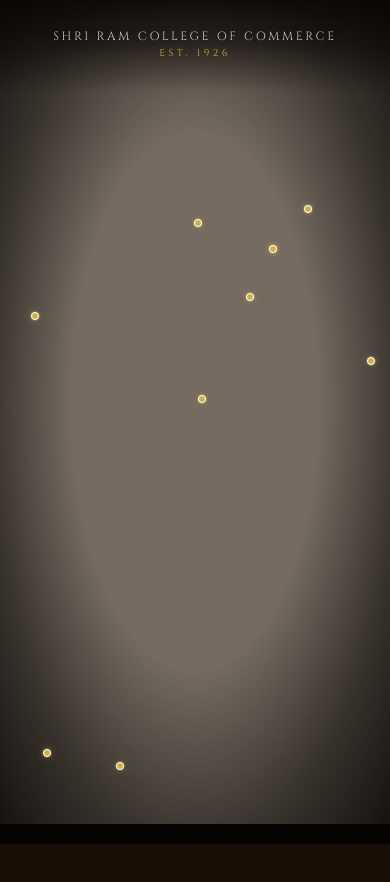
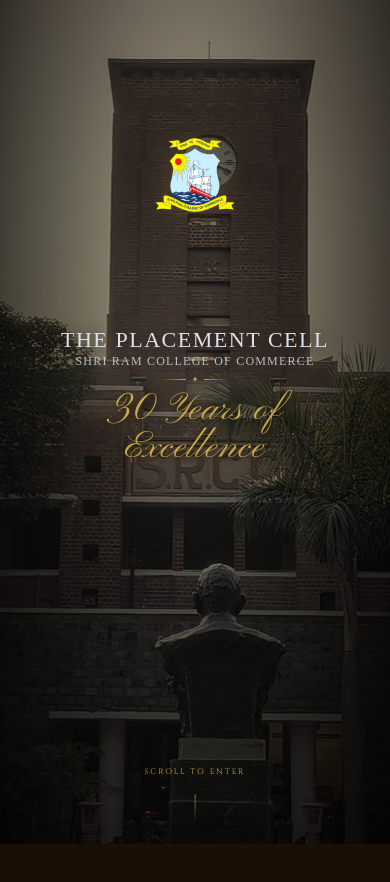
Before and after one commit to divyansh730/srcc-mixer, a React (Vite) app: page / in a window 390 px wide. Shown: the top 882 px of the page. Built offline with nearby package versions, Linux system fonts and the light colour scheme.

Commit message:
Fix mobile birdseye, reduce spacing between header elements

```diff
--- a/src/components/BirdseyeSection.jsx
+++ b/src/components/BirdseyeSection.jsx
@@ -41,14 +41,12 @@
       id="birdseye"
       style={{
         position: "relative",
-        background: isMobile ? "transparent" : "linear-gradient(180deg, transparent 0%, #0A0500 15%, #080402 100%)",
-        padding: isMobile ? "0" : "0",
-        marginTop: isMobile ? "0" : "72px",
+        background: "linear-gradient(180deg, transparent 0%, #0A0500 15%, #080402 100%)",
+        padding: "0",
+        marginTop: "72px",
         borderTop: "none",
-        minHeight: isMobile ? "100vh" : "auto",
       }}
     >
-      {!isMobile && (
       <div
         className="landing-heading-block"
         ref={headerRef}
@@ -74,29 +72,16 @@
           }
         `}</style>
       </div>
-      )}
 
-      <div
-        style={{
-          position: isMobile ? "fixed" : "relative",
-          top: isMobile ? 0 : "auto",
-          left: isMobile ? 0 : "auto",
-          right: isMobile ? 0 : "auto",
-          bottom: isMobile ? 0 : "auto",
-          zIndex: isMobile ? 9999 : 3,
-          width: "100%",
-          height: isMobile ? "100vh" : "100vh",
-          margin: "0 auto",
-          padding: "0",
-        }}
-      >
       <div
         style={{
           position: "relative",
           width: "100%",
-            height: "100%",
+          height: isMobile ? "calc(100vh - 200px)" : "100vh",
+          margin: "0 auto",
+          padding: "0",
           overflow: "hidden",
-            boxShadow: isMobile ? "none" : "0 10px 40px rgba(0,0,0,0.9)",
+          boxShadow: "0 10px 40px rgba(0,0,0,0.9)",
         }}
       >
         <iframe
@@ -107,7 +92,6 @@
           allow="autoplay; fullscreen; encrypted-media; picture-in-picture"
         />
       </div>
-      </div>
 
     </section>
   );
--- a/src/components/ScrollStory_V2.jsx
+++ b/src/components/ScrollStory_V2.jsx
@@ -703,7 +703,7 @@
               pointerEvents: "none",
             }}
             >
-            <div style={{ height: isMobile ? "16px" : "32px" }} />
+              <div style={{ height: isMobile ? "8px" : "20px" }} />
               <div
                 ref={contentRef}
                 style={{
@@ -712,12 +712,12 @@
                   display: "flex",
                   flexDirection: "column",
                   alignItems: "center",
-                gap: isMobile ? "6px" : "12px",
+                  gap: isMobile ? "3px" : "8px",
                   maxWidth: isMobile ? "320px" : "none",
                   transform: "translate3d(0,0,0)",
                 }}
               >
-              <div style={{ display: "flex", flexDirection: "column", alignItems: "center", gap: "2px" }}>
+                <div style={{ display: "flex", flexDirection: "column", alignItems: "center", gap: "1px" }}>
                   <div
                     style={{
                       fontFamily: "'Times New Roman', Times, serif",
@@ -748,18 +748,18 @@
                 </div>
               </div>
 
-              <div style={{ display: "flex", alignItems: "center", gap: isMobile ? "8px" : "12px" }}>
+              <div style={{ display: "flex", alignItems: "center", gap: isMobile ? "6px" : "10px", marginTop: "2px", marginBottom: "2px" }}>
                 <div
                   style={{
-                    width: isMobile ? "34px" : "80px",
+                    width: isMobile ? "24px" : "60px",
                     height: "1px",
                     background: "linear-gradient(90deg, transparent, #C9A84C)",
                   }}
                 />
-                <span style={{ color: "#C9A84C", fontSize: isMobile ? "10px" : "13px" }}>✦</span>
+                <span style={{ color: "#C9A84C", fontSize: isMobile ? "8px" : "12px" }}>✦</span>
                 <div
                   style={{
-                    width: isMobile ? "34px" : "80px",
+                    width: isMobile ? "24px" : "60px",
                     height: "1px",
                     background: "linear-gradient(90deg, #C9A84C, transparent)",
                   }}
```
Lines whose indentation alone changed are shown as unchanged.
